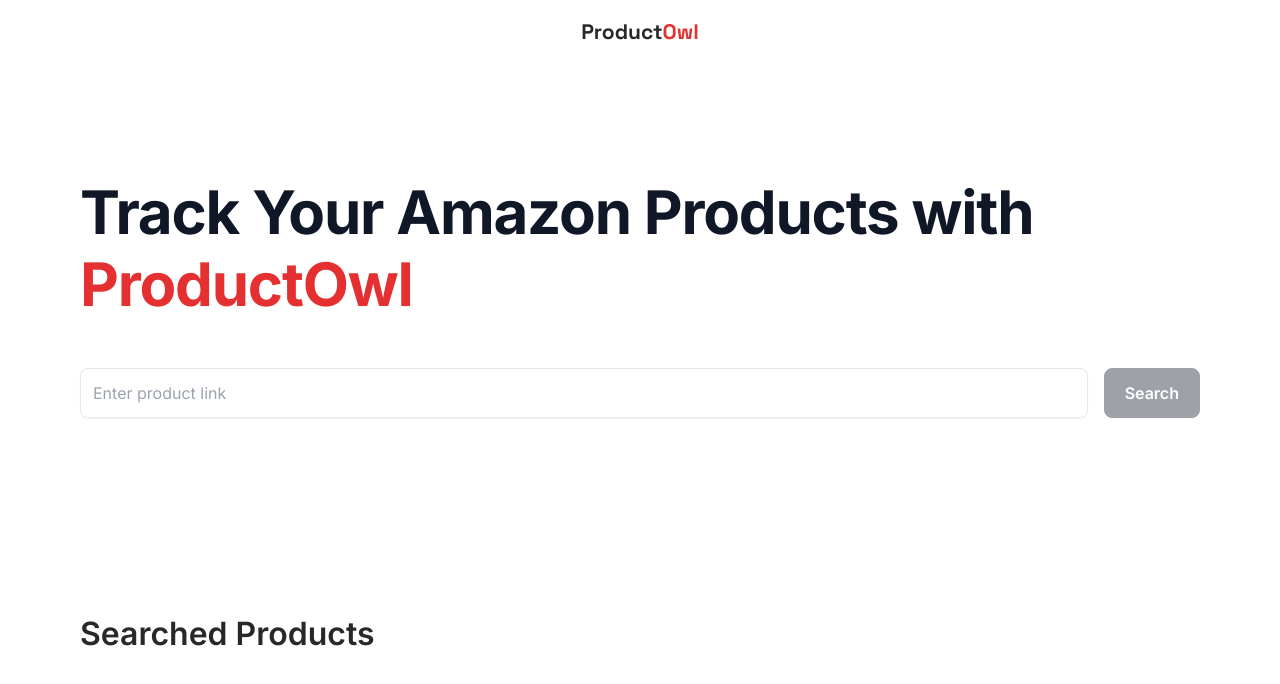
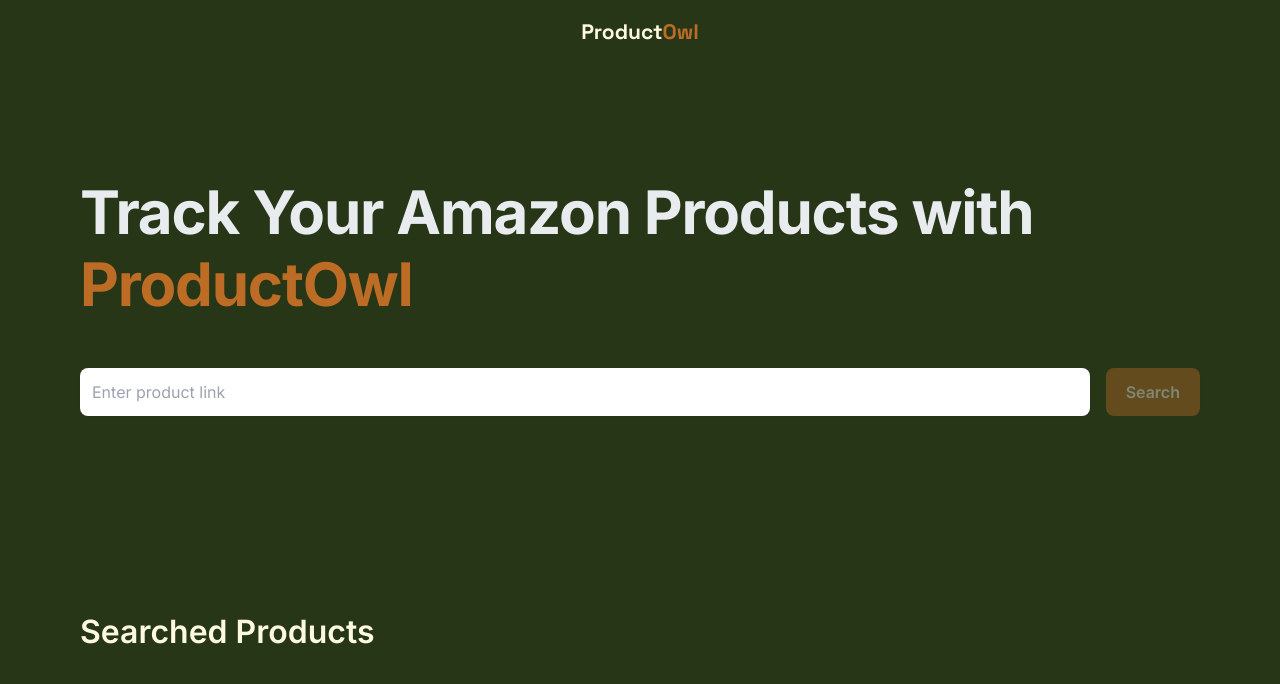
Before and after one commit to hanzalahwaheed/ProductOwl, a Next.js app: page / in a window 1280 px wide. Shown: the top 684 px of the page. Built offline with nearby package versions, Linux system fonts and the light colour scheme; no server answers; the database is empty.

Commit message:
NEW_LOOK :o

```diff
--- a/app/globals.css
+++ b/app/globals.css
@@ -17,11 +17,11 @@
 
 @layer utilities {
   .btn {
-    @apply py-4 px-4 bg-secondary hover:bg-opacity-70 rounded-[30px] text-white text-lg font-semibold;
+    @apply py-4 px-4 bg-[#606C38] hover:bg-opacity-70 rounded-[30px] text-white text-lg font-semibold;
   }
 
   .head-text {
-    @apply mt-4 text-6xl leading-[72px] font-bold tracking-[-1.2px] text-gray-900;
+    @apply mt-4 text-6xl leading-[72px] font-bold tracking-[-1.2px] text-[#E9ECEF];
   }
 
   .section-text {
@@ -122,7 +122,7 @@
 
   /* PRICE INFO */
   .price-info_card {
-    @apply flex-1 min-w-[200px] flex flex-col gap-2 border-l-[3px] rounded-10 bg-white-100 px-5 py-4;
+    @apply flex-1 min-w-[200px] flex flex-col gap-2 border-l-[3px] rounded-10 bg-[#FEFAE0] px-5 py-4;
   }
 
   /* PRODUCT CARD */
@@ -135,7 +135,7 @@
   }
 
   .product-card_img {
-    @apply max-h-[250px] object-contain w-full h-full bg-transparent;
+    @apply max-h-[250px] object-contain w-full h-full bg-[#F8F9FA];
   }
 
   .product-title {
@@ -144,10 +144,10 @@
 
   /* SEARCHBAR INPUT */
   .searchbar-input {
-    @apply flex-1 min-w-[200px] w-full p-3 border border-gray-300 rounded-lg shadow-xs text-base text-gray-500 focus:outline-none;
+    @apply flex-1 min-w-[200px] w-full p-3 rounded-lg shadow-xs text-base text-[#212529] focus:outline-none;
   }
 
   .searchbar-btn {
-    @apply bg-gray-900 border border-gray-900 rounded-lg shadow-xs px-5 py-3 text-white text-base font-semibold hover:opacity-90 disabled:pointer-events-none disabled:cursor-not-allowed disabled:opacity-40;
+    @apply bg-[#BC6C25] rounded-lg shadow-xs px-5 py-3 text-white text-base font-semibold hover:opacity-90 disabled:pointer-events-none disabled:cursor-not-allowed disabled:opacity-40;
   }
 }
--- a/app/layout.tsx
+++ b/app/layout.tsx
@@ -21,7 +21,7 @@
 }) {
   return (
     <html lang="en">
-      <body className={inter.className}>
+      <body className={inter.className && "bg-[#283618]"}>
         <main className="max-w-10xl mx-auto">
           <Navbar />
           {children}
--- a/app/products/[id]/page.tsx
+++ b/app/products/[id]/page.tsx
@@ -41,7 +41,7 @@
               <Link
                 href={product.url}
                 target="_blank"
-                className="text-base text-black opacity-50"
+                className="text-base text-[#DDA15E] opacity-50"
               >
                 Visit Product
               </Link>
@@ -54,7 +54,7 @@
               <p className="text-[34px] text-secondary font-bold">
                 {product.currency} {formatNumber(product.currentPrice)}
               </p>
-              <p className="text-[21px] text-black opacity-50 line-through">
+              <p className="text-[21px] text-[#DDA15E] opacity-50 line-through">
                 {product.currency} {formatNumber(product.originalPrice)}
               </p>
             </div>
@@ -95,7 +95,7 @@
             Product Description
           </h3>
 
-          <div className="flex flex-col gap-4">
+          <div className="flex flex-col gap-4 text-[#FEFAE0]">
             {product?.description?.split('\n')}
           </div>
         </div>
--- a/components/PriceInfoCard.tsx
+++ b/components/PriceInfoCard.tsx
@@ -14,7 +14,7 @@
       <div className="flex gap-1">
         <Image src={iconSrc} alt={title} width={24} height={24} />
 
-        <p className="text-2xl font-bold text-secondary">{value}</p>
+        <p className="text-2xl font-bold text-[#283618]">{value}</p>
       </div>
     </div>
   )
--- a/components/ProductCard.tsx
+++ b/components/ProductCard.tsx
@@ -24,11 +24,11 @@
         <h3 className="product-title">{product.title}</h3>
 
         <div className="flex justify-between">
-          <p className="text-black opacity-50 text-lg capitalize">
+          <p className="text-[#F8F9FA] opacity-50 text-lg capitalize">
             {product.category}
           </p>
 
-          <p className="text-black text-lg font-semibold">
+          <p className="text-[#F8F9FA] text-lg font-semibold">
             <span>{product?.currency}</span>
             <span>{product?.currentPrice}</span>
           </p>
--- a/tailwind.config.ts
+++ b/tailwind.config.ts
@@ -9,11 +9,11 @@
     extend: {
       colors: {
         primary: {
-          DEFAULT: "#E43030",
+          DEFAULT: "#BC6C25",
           "orange": "#D48D3B",
           "green": "#3E9242"
         },
-        secondary: "#282828",
+        secondary: "#FEFAE0",
         "gray-200": "#EAECF0",
         "gray-300": "D0D5DD",
         "gray-500": "#667085",
```
